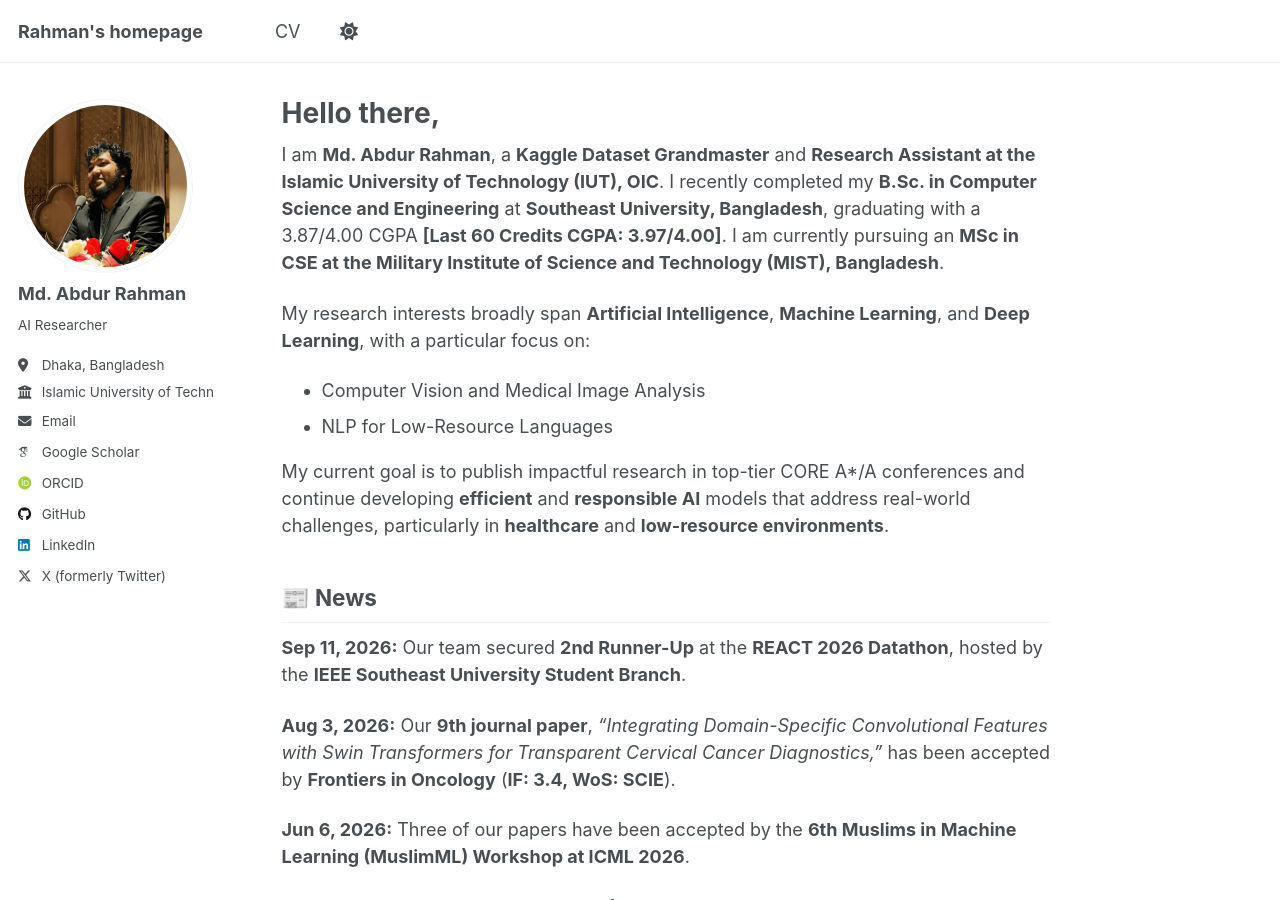
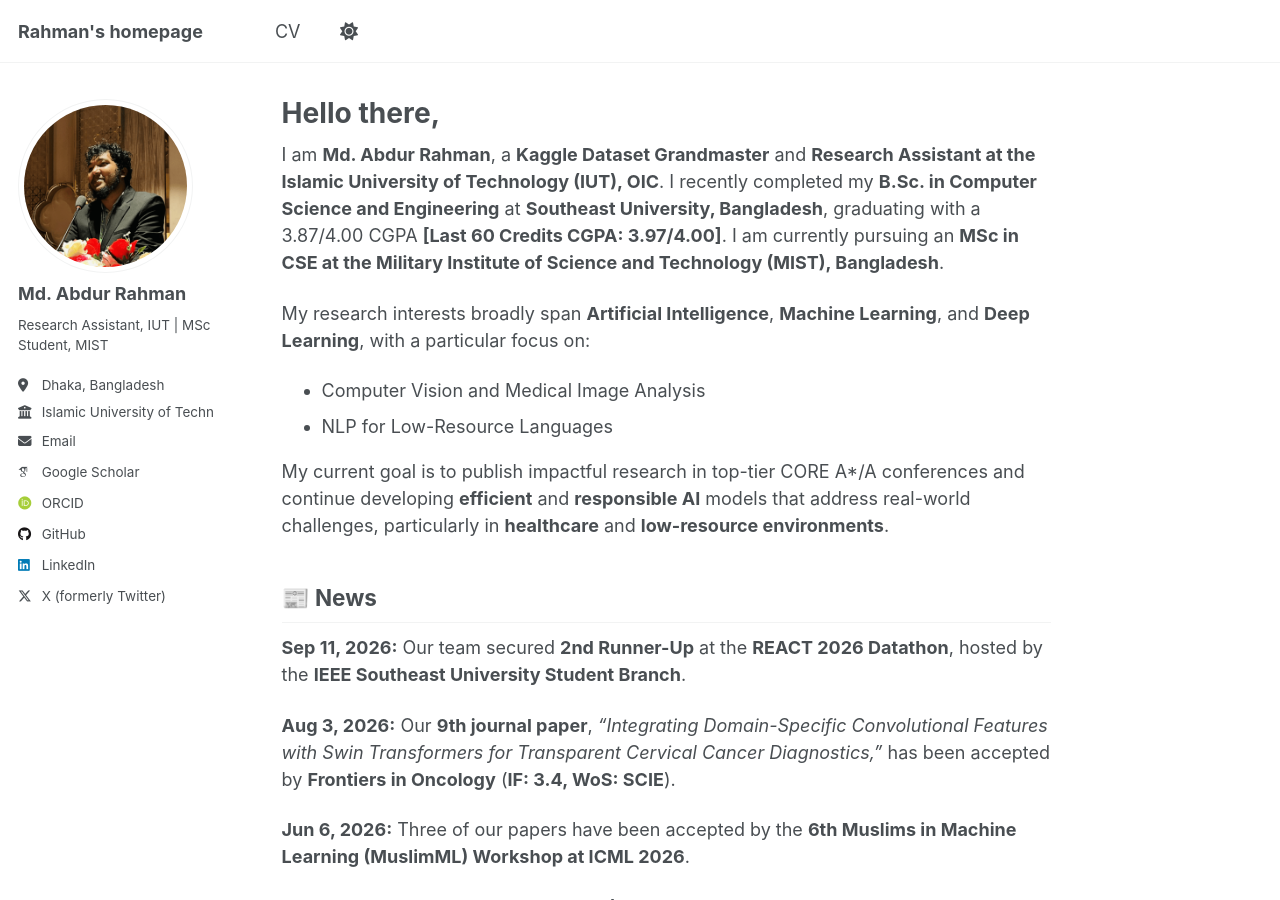
Before and after one commit to borhanitrash/borhanitrash.github.io, a Jekyll site: the page built from _pages/about.md, in a window 1280 px wide and 900 px high. Built offline with Jekyll 4.4.1, drawn with Linux system fonts in a browser that asks for light colours; some web fonts are replaced; a script that is not in the unit is left out.

Commit message:
Update bio information in _config.yml

```diff
--- a/_config.yml
+++ b/_config.yml
@@ -26,7 +26,7 @@ author:
   avatar           : "rahman.png"
   name             : "Md. Abdur Rahman"
   pronouns         : # example: "she/her"
-  bio              : "AI Researcher"
+  bio              : "Research Assistant, IUT | MSc Student, MIST"
   location         : "Dhaka, Bangladesh"
   employer         : "Islamic University of Technology"
   uri              : # URL
```
